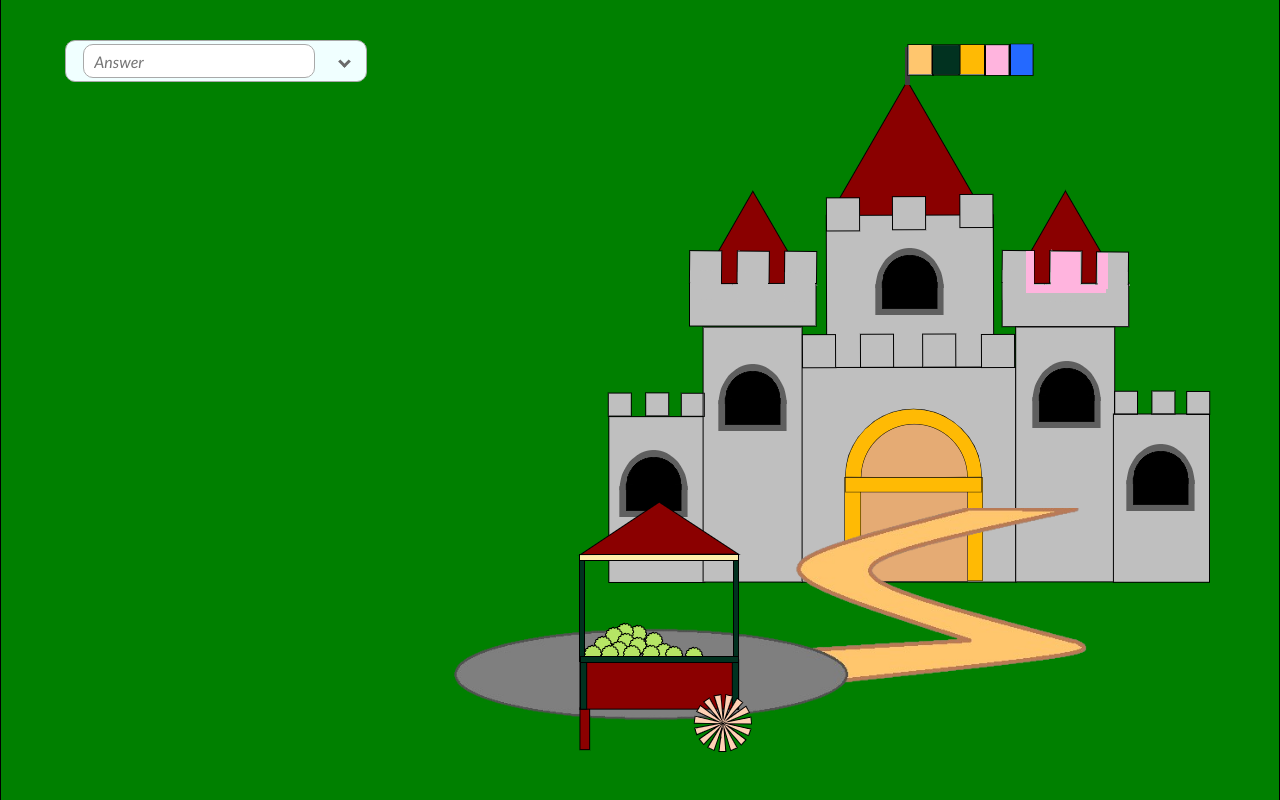
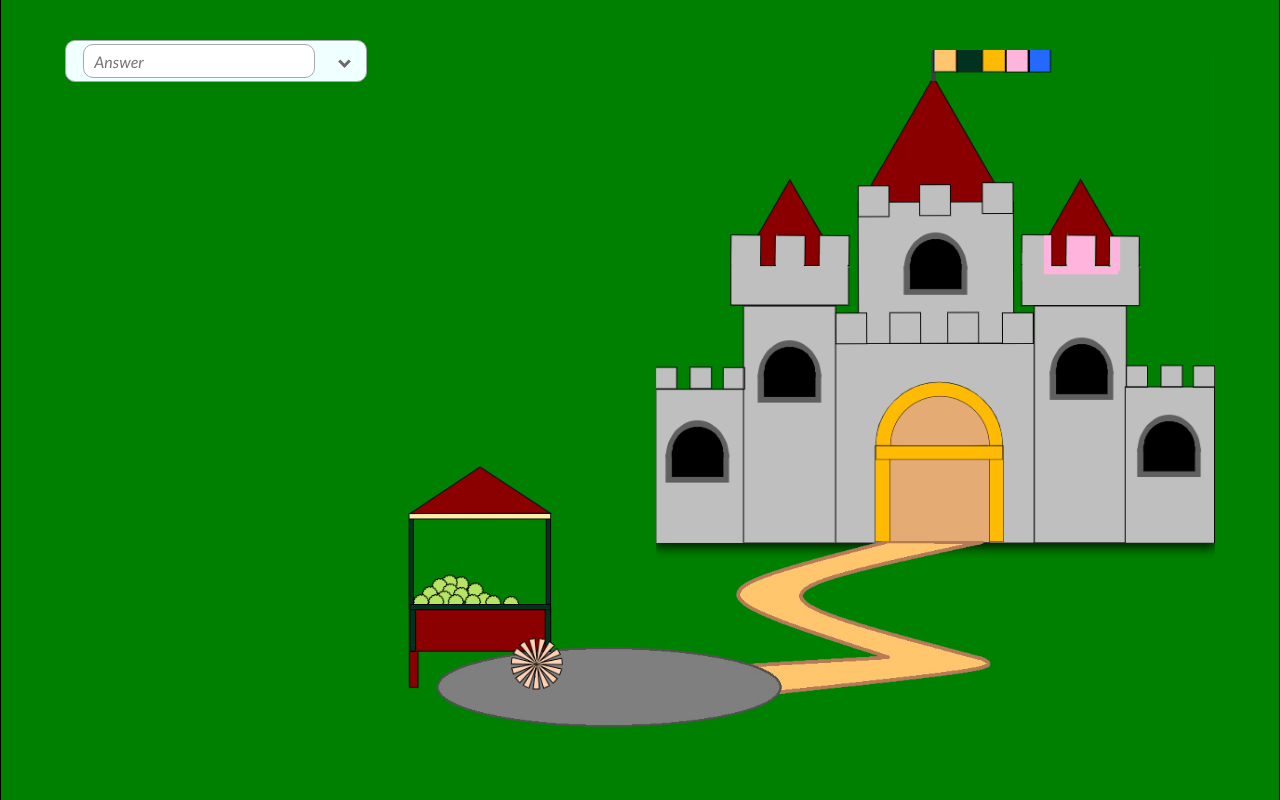
Before and after one commit to Lenoms/puzzles-v4, a React (Create React App) app: page /puzzles-v4/two in a window 1280 px wide. Built offline with nearby package versions, Linux system fonts and the light colour scheme.

Commit message:
Castle: Fix image positioning

```diff
--- a/src/Levels/2/Castle.css
+++ b/src/Levels/2/Castle.css
@@ -4,21 +4,33 @@
     background-color: green;
 }
 
-.castle-container {
+.images-container {
     position: absolute;
+    height: 70%;
+    aspect-ratio: 1;
+    right: 5%;
     top: 5%;
-    right: 5%;
 }
 
-.path-container {
-    width: 50%;
+.images-container img {
     position: absolute;
-    top: 63.5%;
-    right: 15%;
+    width: 100%;
 }
 
-.cabbage-container {
-    position: absolute;
-    top: 50%;
-    left: 30%;
+.castle-image {
+    z-index: 1;
+    box-shadow: 0 5px 10px rgba(0,0,0,0.75);
+    clip-path: inset(10px 0 -15px 1px);
 }
+
+.path-image {
+    top: 89.5%;
+    right: 40%;
+    z-index: 2;
+}
+
+.cabbage-cart-image {
+    top: 60%;
+    right: 75%;
+    z-index: 3;
+}
--- a/src/Levels/2/Castle.jsx
+++ b/src/Levels/2/Castle.jsx
@@ -8,15 +8,12 @@ function Castle() {
   return (
     <div className="level-castle-div">
       <AnswerAndHintBox />
-      <div className="castle-container">
-        <img src={castle}></img>
+      <div className="images-container">
+        <img className="castle-image" src={castle}></img>
+        <img className="path-image" style={{width: "100%"}} src={path}></img>
+        <img className="cabbage-cart-image" src={cabbageCart}></img>
       </div>
-      <div className="path-container">
-        <img style={{width: "100%"}} src={path}></img>
-      </div>
-      <div className="cabbage-container">
-        <img src={cabbageCart}></img>
-      </div>
+
     </div>
   );
 }
```
Also changed, not shown: src/Levels/2/CastleImage.png, src/Levels/2/Untitled.png (added).
